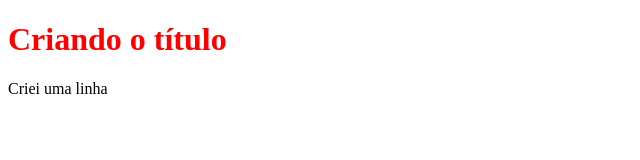
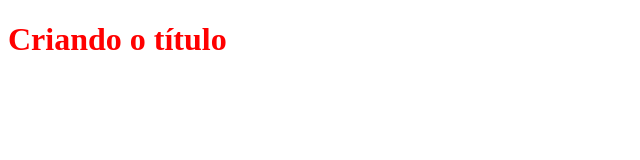
Before and after one commit to BernardooDev/pototoo, a plain HTML site: page index.html in a window 1280 px wide. Shown: the whole page, without its empty margins (0-640 px from the left). Drawn offline with Linux system fonts and the light colour scheme.

Commit message:
tirei a linha

```diff
--- a/index.html
+++ b/index.html
@@ -9,6 +9,6 @@
 </head>
 <body>
     <h1> Criando o título </h1>
-    <p> Criei uma linha </p>
+
 </body>
 </html>
```
